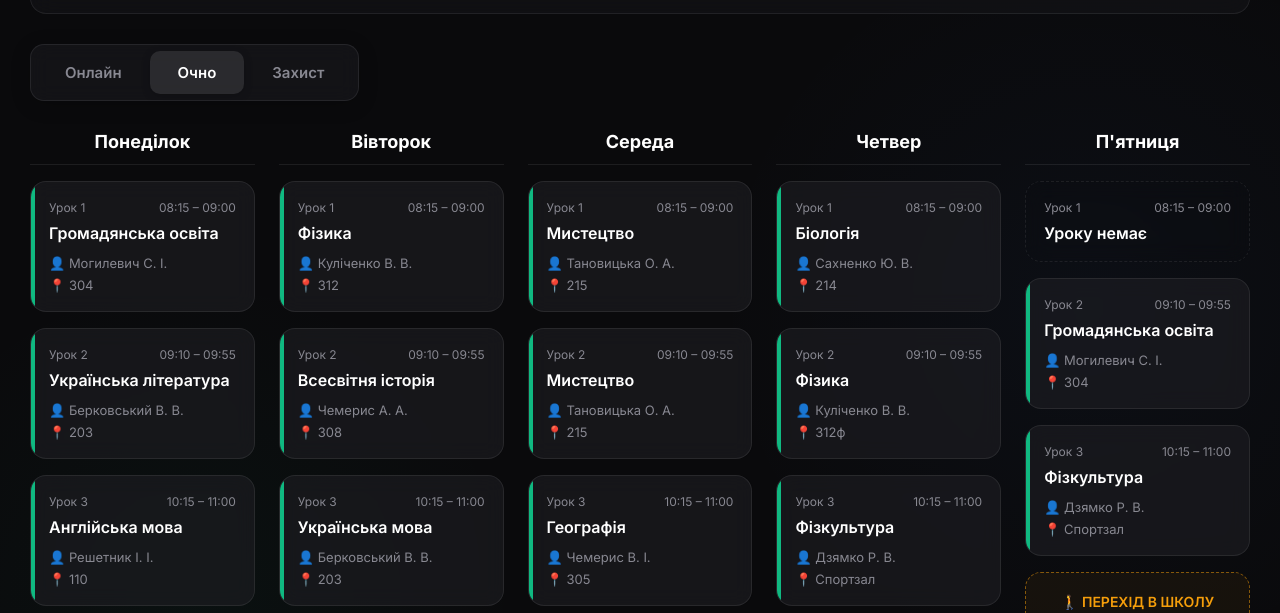
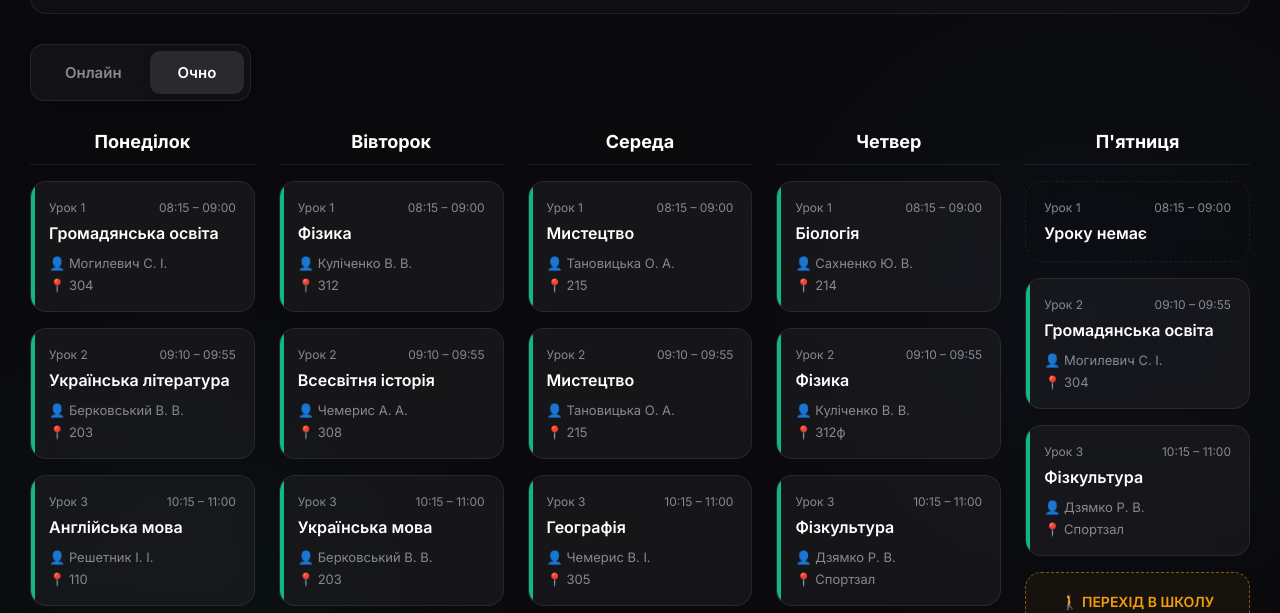
Before and after one commit to dev10v/10v, a website: page index.html in a window 1280 px wide. Shown: the part 138-751 px from the top of the page. Drawn offline with Linux system fonts and the light colour scheme.

Commit message:
Update index.html

```diff
--- a/index.html
+++ b/index.html
@@ -189,7 +189,8 @@
     <div class="controls">
         <button class="btn" id="btn-online" onclick="setMode('online')">Онлайн</button>
         <button class="btn" id="btn-offline" onclick="setMode('offline')">Очно</button>
-        <button class="btn" id="btn-defense" onclick="setMode('defense')">Захист</button>
+        <button class="btn" id="btn-defense" style="display: none;" onclick="setMode('defense')">Захист</button>
+
     </div>
 
     <div class="schedule-grid" id="scheduleGrid"></div>
```
